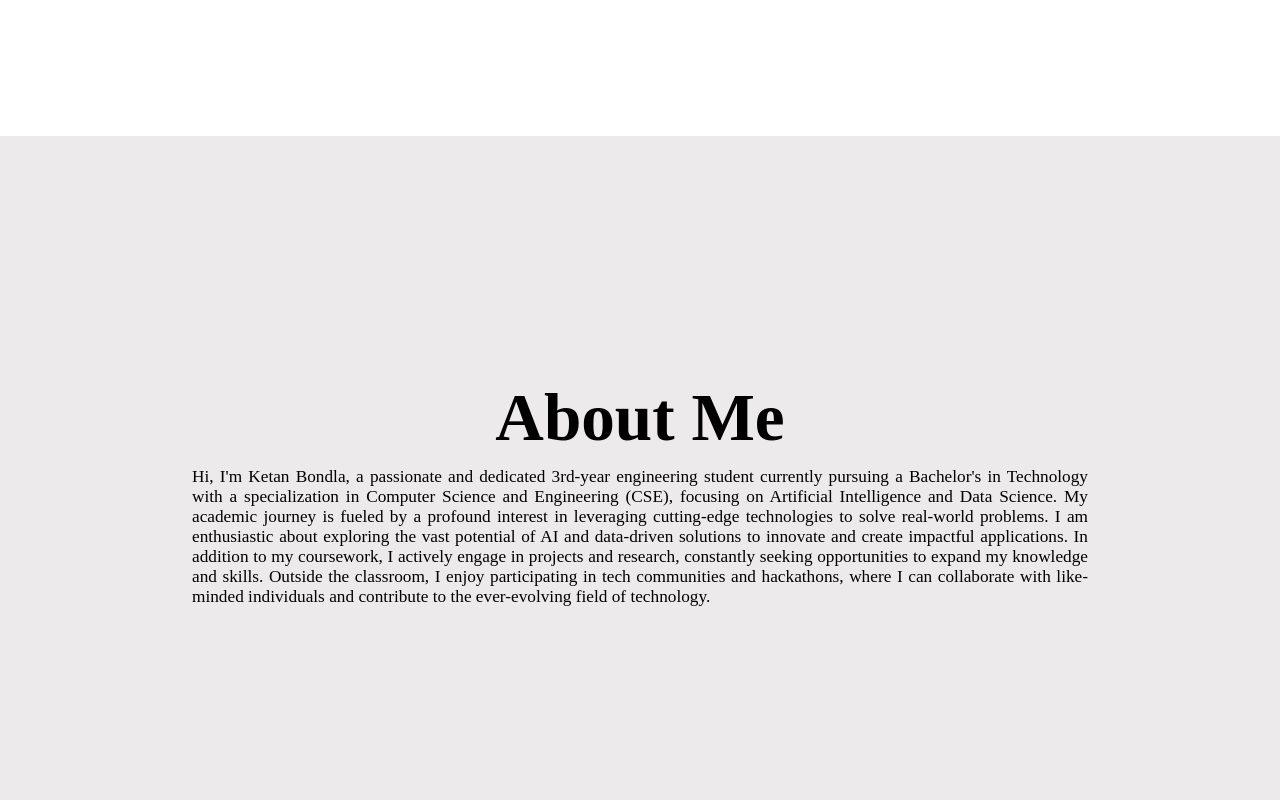
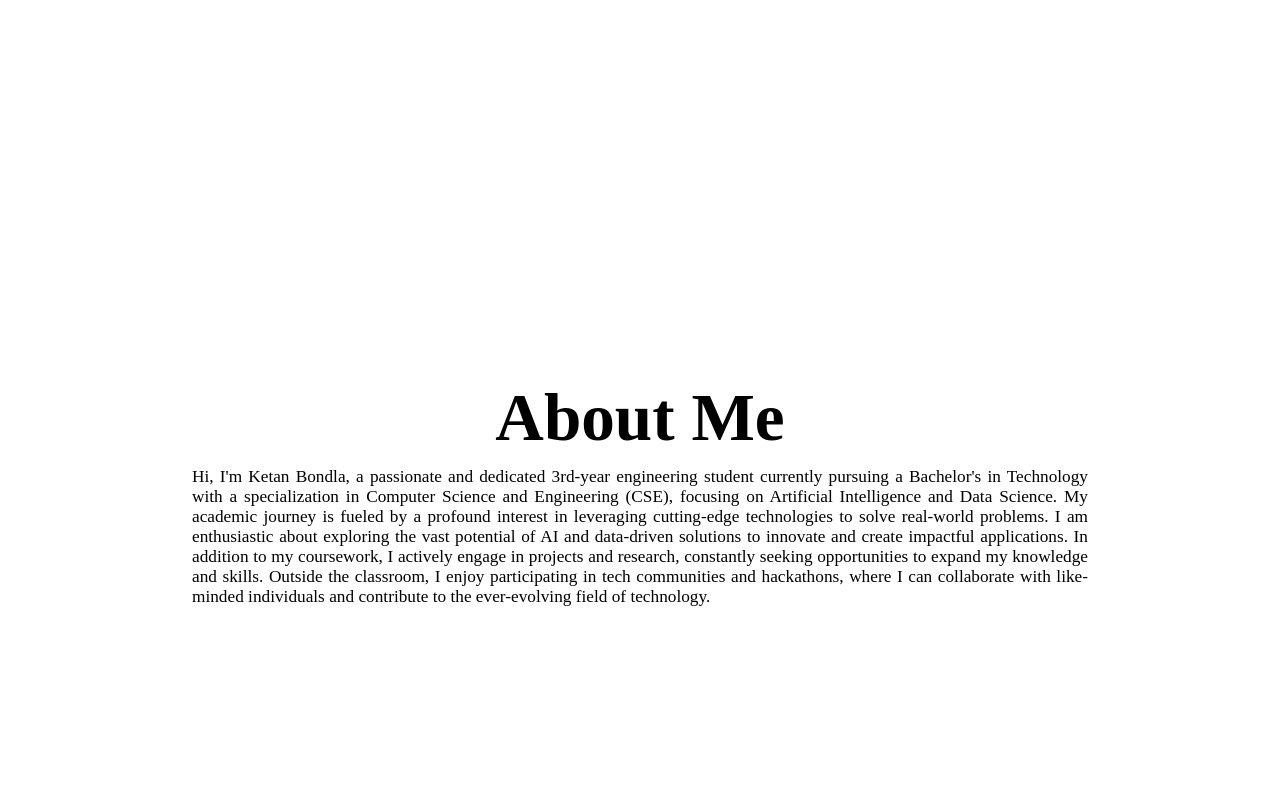
Before and after one commit to KETANBONDLA/portfolio-ketan-bondla, a plain HTML site: page index.html in a window 1280 px wide. Shown: the part 760-1560 px from the top of the page. Drawn offline with nearby package versions, Linux system fonts and the light colour scheme.

Commit message:
Update style.css

```diff
--- a/style.css
+++ b/style.css
@@ -8,7 +8,7 @@
   }
   :root {
     --bg-color: #ffffff;
-    --second-bg-color: #eceaea;
+    --second-bg-color: #ffffff;
     --text-color: rgb(0, 0, 0);
     --text-color2: rgb(255, 255, 255);
     --main-color: #000000;
```
